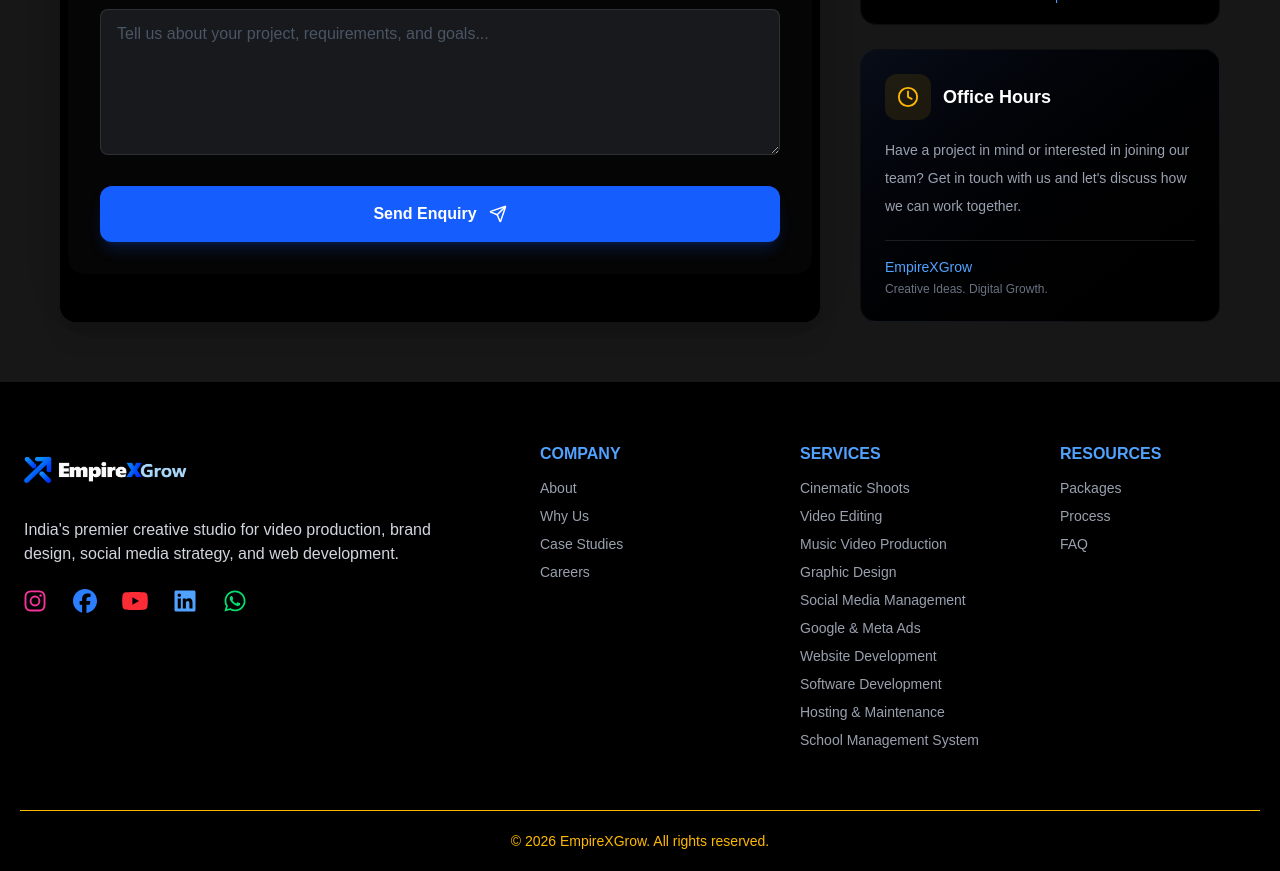
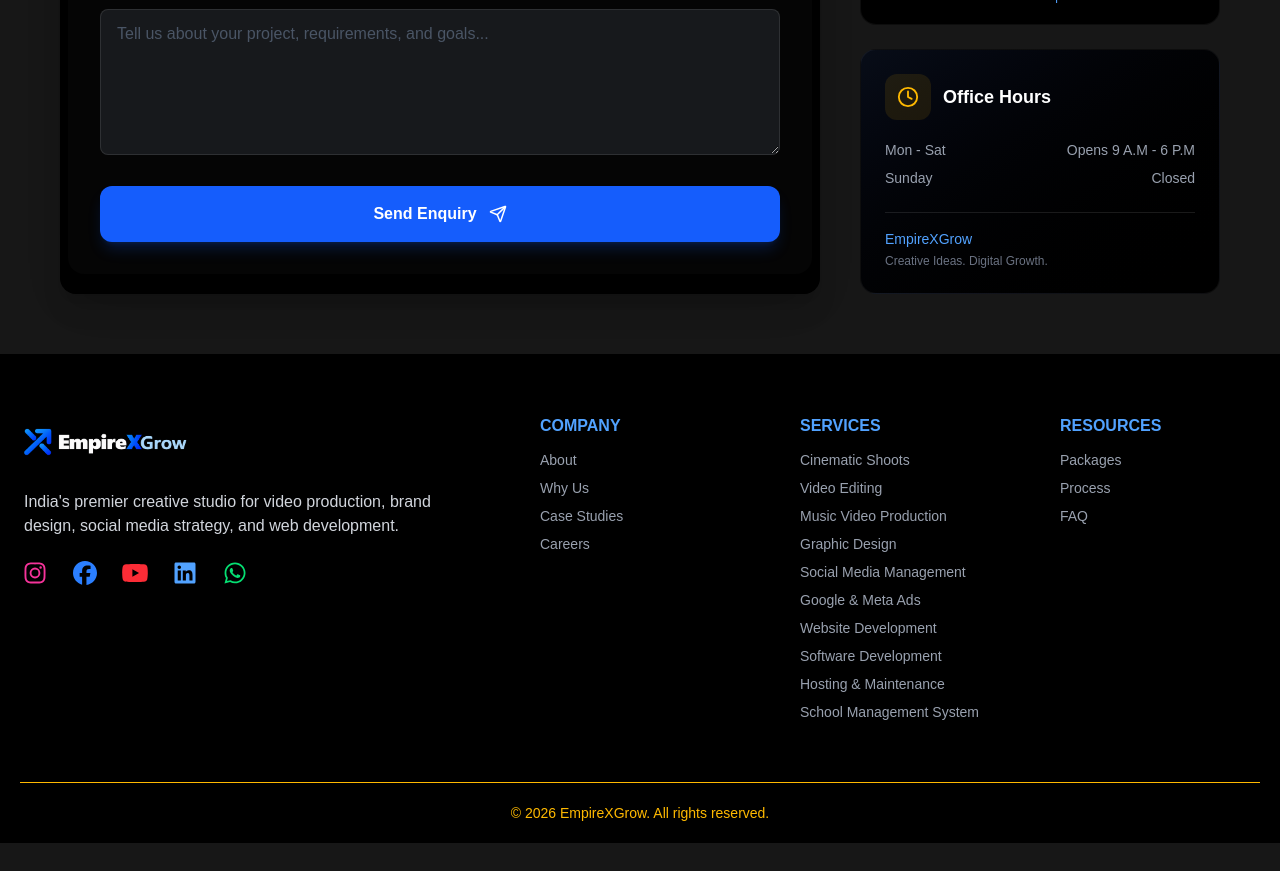
Before and after one commit to sahil6674/empire-x-grow, a Next.js app: page / in a window 1280 px wide. Shown: the part 8100-8971 px from the top of the page. After the commit the page ends 8943 px from the top, so only its background shows below. Built offline with nearby package versions, Linux system fonts and the light colour scheme.

Commit message:
Office Hours Added in the contact section

```diff
--- a/app/_components/sections/Contact.tsx
+++ b/app/_components/sections/Contact.tsx
@@ -483,7 +483,7 @@ export default function Contact() {
                             {/* SUBMIT BUTTON */}
                             <button
                                 type="submit"
-                                className="group flex w-full items-center justify-center gap-3 rounded-xl bg-blue-600 px-6 py-4 font-semibold text-white shadow-lg shadow-blue-600/20 transition duration-300 hover:-translate-y-1 hover:bg-blue-500 hover:shadow-blue-500/30 active:translate-y-0"
+                                className="group flex w-full items-center justify-center gap-3 rounded-xl bg-blue-600 px-6 py-4 font-semibold text-white shadow-lg shadow-blue-600/20 transition duration-300 hover:-translate-y-1 hover:bg-blue-500 hover:shadow-blue-500/30 active:translate-y-0 cursor-pointer"
                             >
                                 <span>Send Enquiry</span>
 
@@ -616,11 +616,16 @@ export default function Contact() {
                             </h6>
                         </div>
 
-                        <p className="text-sm leading-7 text-gray-400">
-                            Have a project in mind or interested in joining
-                            our team? Get in touch with us and let&apos;s discuss
-                            how we can work together.
-                        </p>
+                        <div className="text-sm leading-7 text-gray-400">
+                            <div className="flex justify-between">
+                                <p>Mon - Sat</p>
+                                <p>Opens 9 A.M - 6 P.M</p>
+                            </div>
+                            <div className="flex justify-between">
+                                <p>Sunday</p>
+                                <p>Closed</p>
+                            </div>
+                        </div>
 
                         <div className="mt-5 border-t border-white/10 pt-4">
                             <p className="text-sm font-medium text-blue-400">
```
